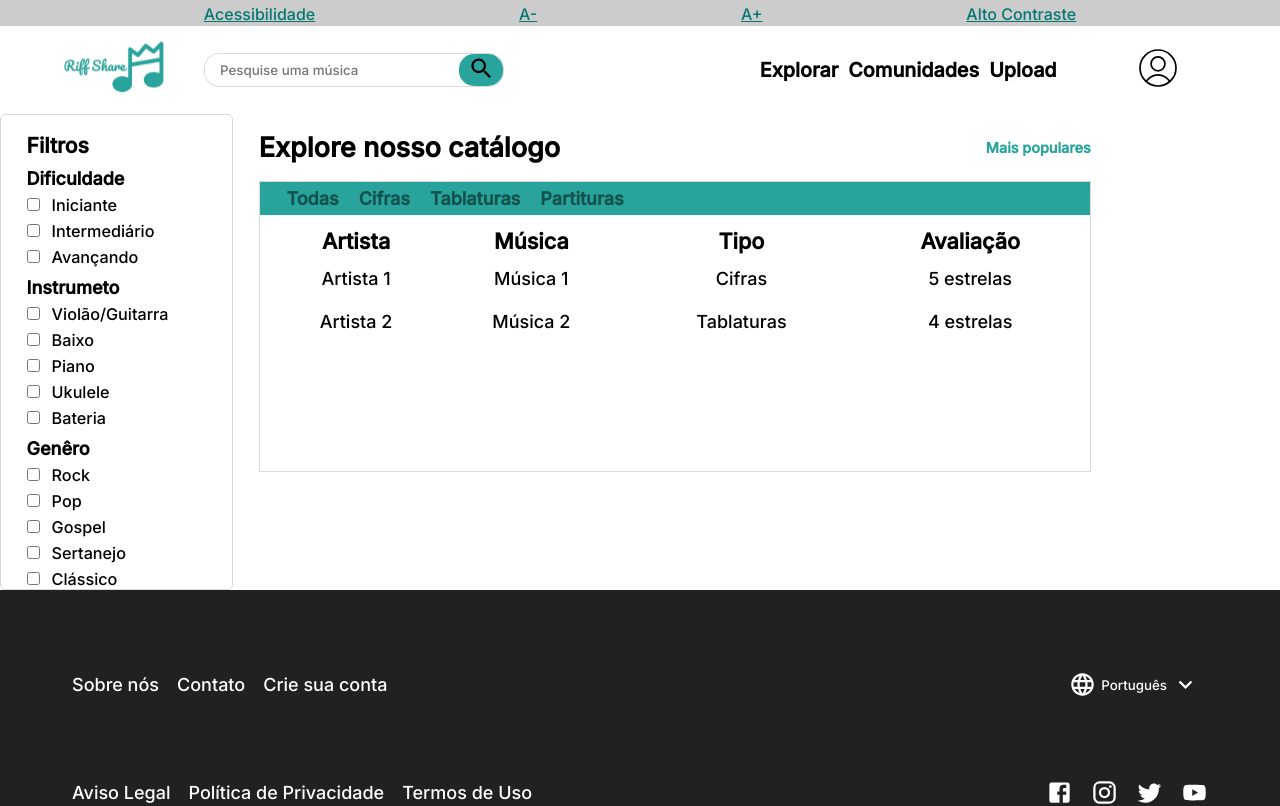
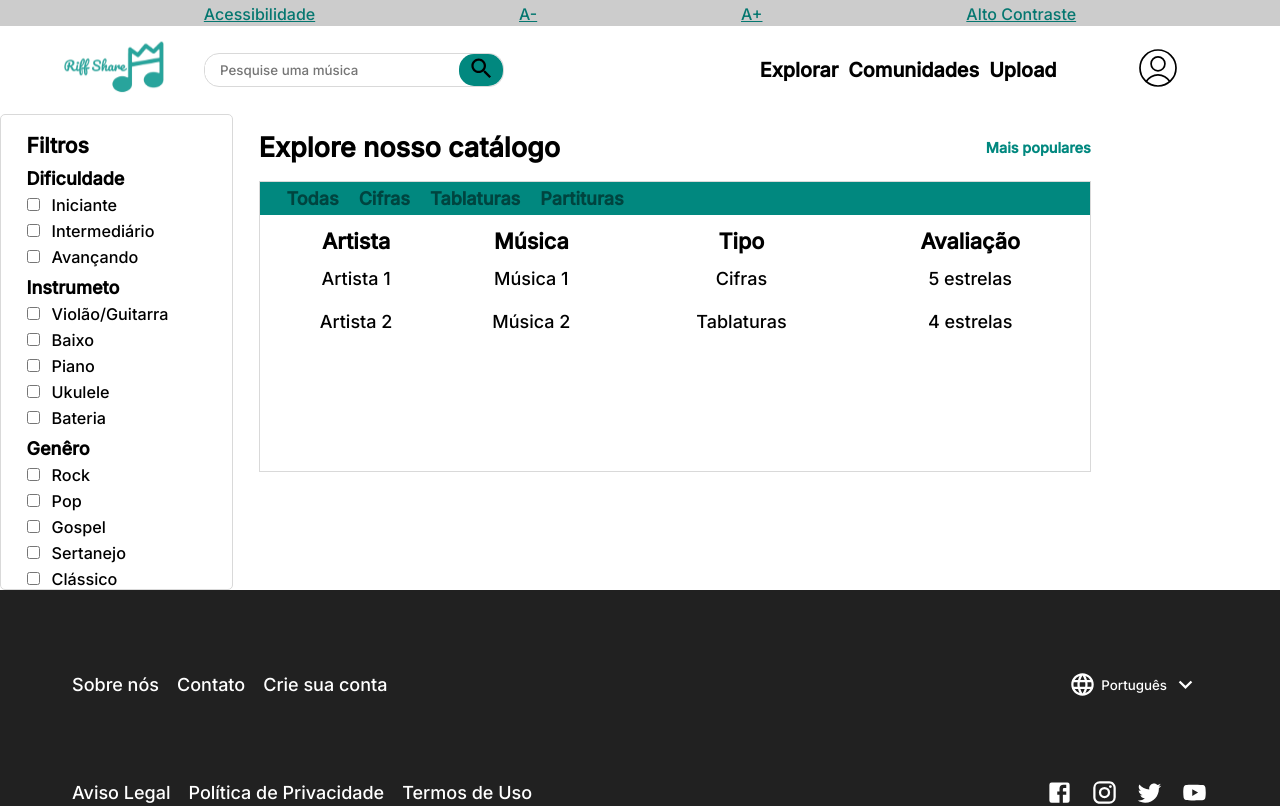
Before and after one commit to Erne1984/Project-Legato, a React (Create React App) app in the folder Frontend/project_legato/: page /Explorar in a window 1280 px wide. Shown: the top 806 px of the page. Built offline with nearby package versions, Linux system fonts and the light colour scheme.

Commit message:
Mudança_da_Cor

```diff
--- a/Frontend/project_legato/src/components/Header/Header.css
+++ b/Frontend/project_legato/src/components/Header/Header.css
@@ -47,7 +47,7 @@
 .search-icon {
     width: 52px;
     height: 32px;
-    background: #28A49C;
+    background: #01887f;
     border-radius: 15px;
     border: none;
 }
--- a/Frontend/project_legato/src/components/Perfil/Perfil.css
+++ b/Frontend/project_legato/src/components/Perfil/Perfil.css
@@ -8,7 +8,7 @@
 }
 
 .background + aside{
-    background-color: #28A49C;
+    background-color: #01887f;
     width: 15%;
     display: flex;
     flex-direction: column;
--- a/Frontend/project_legato/src/components/TableMusics/TableMusics.css
+++ b/Frontend/project_legato/src/components/TableMusics/TableMusics.css
@@ -20,7 +20,7 @@
     line-height: 29px;
     color: rgba(0, 0, 0, 0.5);
     width: 100%;
-    background: #28A49C;
+    background: #01887f;
     padding: 2%;
 }
 
--- a/Frontend/project_legato/src/pages/Home/Home.css
+++ b/Frontend/project_legato/src/pages/Home/Home.css
@@ -2,10 +2,6 @@
     display: flex;
     gap: 2vw;
     position: relative;
-}
-
-.content-escuro{
-
 }
 
 .content {
@@ -30,7 +26,7 @@
 }
 
 .title-header a {
-    color: #28A49C;
+    color: #01887f;
     text-decoration: none;
 }
 
```
